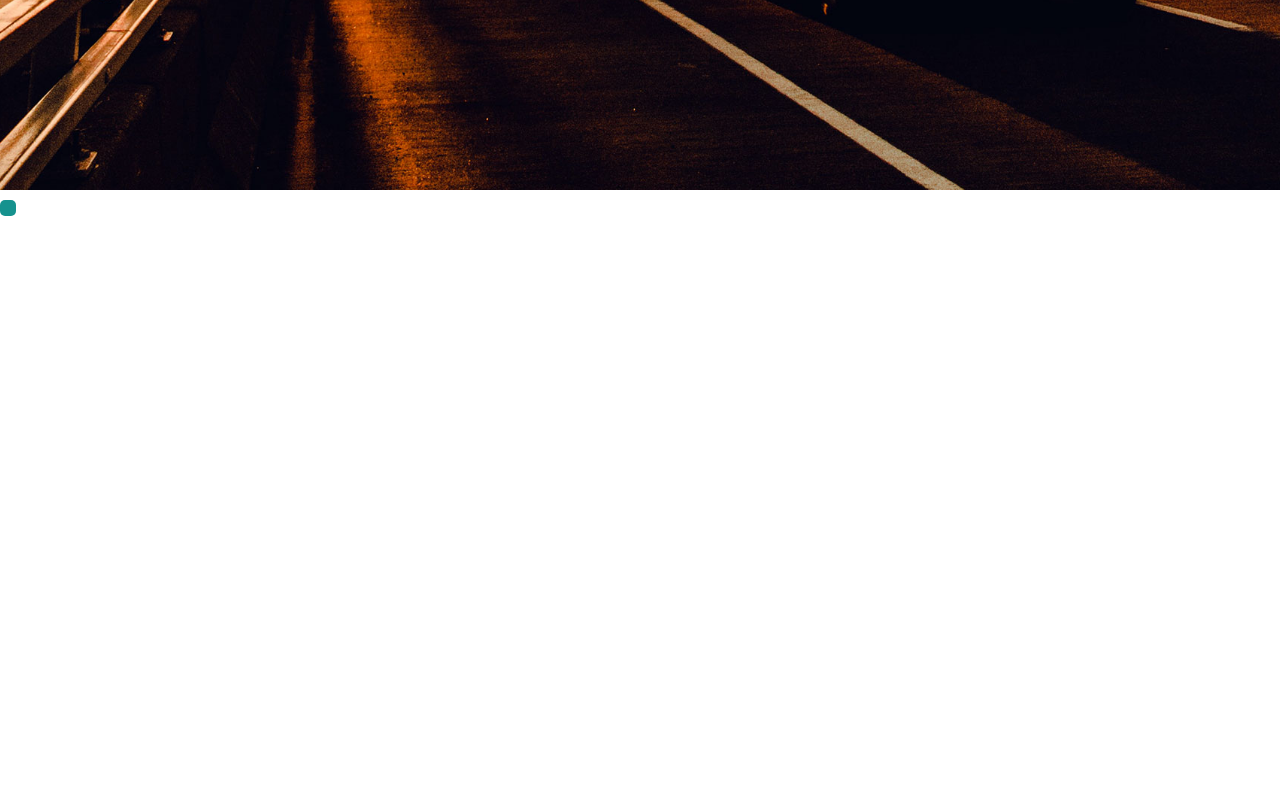
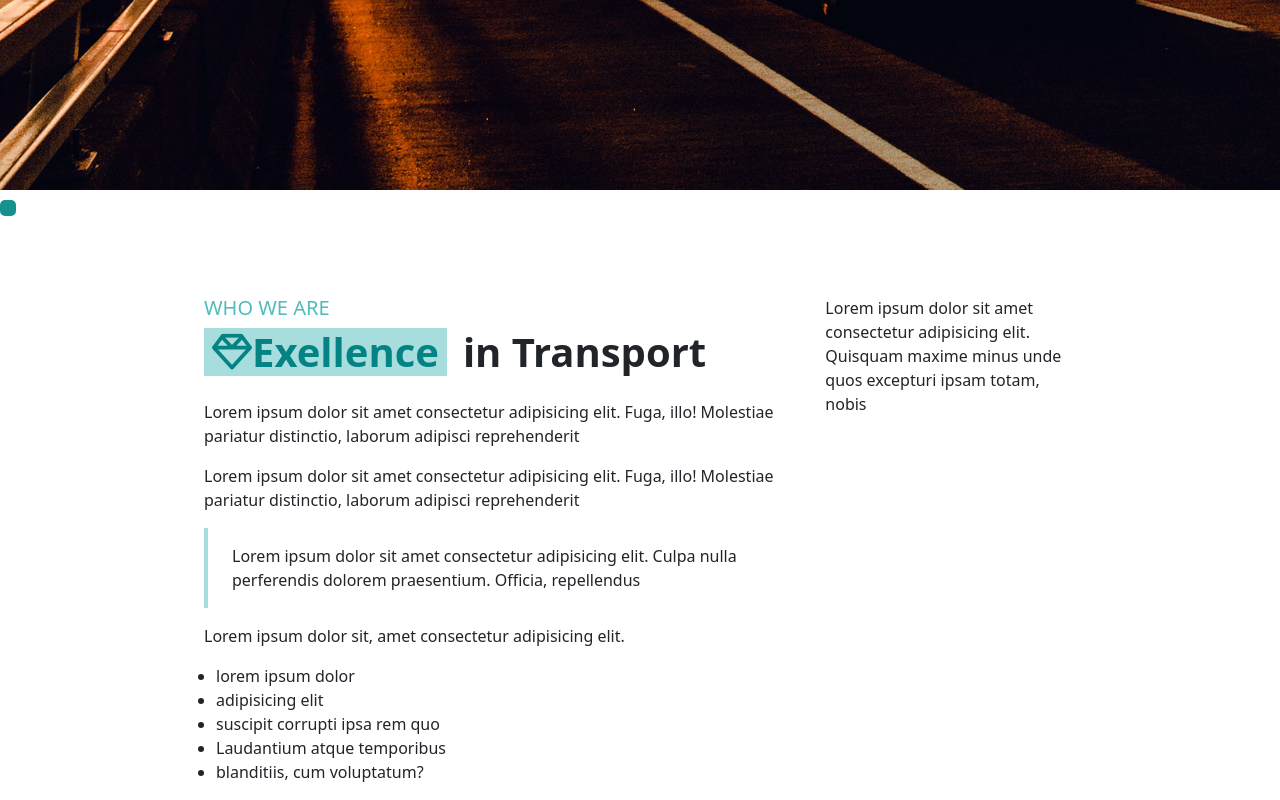
Before and after one commit to grossiValentina/proj-html-vuejs, a Vue app: page / in a window 1280 px wide. Shown: the part 650-1450 px from the top of the page. Before the commit the page ends 866 px from the top, so only its background shows below. Built offline with nearby package versions, Linux system fonts and the light colour scheme.

Commit message:
add: lista dinamica

```diff
--- a/src/components/AppButtonTran.vue
+++ b/src/components/AppButtonTran.vue
@@ -18,6 +18,7 @@ export default {
 
 <style scoped lang="scss">
 @use "./style/partials/variables" as *;
+
 button{
     border-color: $BlueChillVibrant;
     color: $BlueChillVibrant;
--- a/src/components/AppHeader.vue
+++ b/src/components/AppHeader.vue
@@ -86,16 +86,16 @@ export default {
 
             <!-- titolo del main e contenuto  -->
             <div class="my-container">
-                <h4>LOGISTICS SERVICE</h4>
+                <h5>LOGISTICS SERVICE</h5>
                 <h1 class="fw-bold">CARGO TRANSPORT</h1>
                 <p>Lorem ipsum dolor sit, amet consectetur adipisicing elit. Soluta quod, reiciendis impedit architecto sunt
                     nulla consequatur, corporis ducimus doloremque hic, eligendi aut quidem totam qui ratione nam explicabo.
                     Est, quaerat.</p>
-                    <div class="d-flex align-items-end pt-2">
-                        <AppButton buttonText="GET IN TOUCH"/>
-                        <AppButtonTran class="ms-3 align-items-end" buttonText="READ MORE"/>
-                    </div>
-
+                <!-- bottoni riutilizzabili  -->
+                <div class="d-flex align-items-end pt-2">
+                    <AppButton buttonText="GET IN TOUCH" />
+                    <AppButtonTran class="ms-3 align-items-end" buttonText="READ MORE" />
+                </div>
             </div>
         </div>
     </section>
@@ -104,6 +104,7 @@ export default {
 
 <style scoped lang="scss">
 @use "./style/partials/variables" as *;
+@use "./style/general.scss";
 
 .wrapper {
     width: 100%;
@@ -119,22 +120,34 @@ export default {
     background-position: center;
     background-repeat: no-repeat;
     height: 100vh;
-};
-.my-container{
+}
+
+;
+
+.my-container {
     width: 40%;
     padding-top: 8rem;
-    h1{
+
+    h1 {
         color: $White;
         font-size: 4rem;
-    };
-    h4{
+    }
+
+    ;
+
+    h5 {
         color: $FountainBlue;
-    };
-    p{
+    }
+
+    ;
+
+    p {
         color: $White;
     }
 
-};
+}
+
+;
 
 .info {
     color: $White;
--- /dev/null
+++ b/src/components/AppList.vue
@@ -0,0 +1,24 @@
+<script>
+
+export default {
+
+    props: {
+        list: {
+            type: Array,
+        },
+    }
+}
+
+</script>
+
+
+<template>
+    <ul>
+        <li v-for="item in list" :key="item.text" >{{ item.text }}</li>
+    </ul>
+</template>
+
+
+<style scoped lang="scss">
+@use "./style/partials/variables" as *;
+</style>
--- a/src/components/AppMain.vue
+++ b/src/components/AppMain.vue
@@ -1,22 +1,89 @@
 <script>
-import { store } from "../store";
+import AppList from "./AppList.vue";
+
 export default {
     data() {
         return {
-            store
+            list: [
+            {
+                text: "lorem ipsum dolor"
+            },
+            {
+                text: "adipisicing elit"
+            },
+            {
+                text: "suscipit corrupti ipsa rem quo"
+            },
+            {
+                text: "Laudantium atque temporibus"
+            },
+            {
+                text: "blanditiis, cum voluptatum?"
+            }
+            ],
+
         }
     },
-
-
+    components: {AppList}
 }
 </script>
 
 
 <template>
+    <section class="container">
+        <div class="row">
 
+            <!-- colonna Excellence in Transport  -->
+            <div class="col-8 me-4">
+                <h5>WHO WE ARE</h5>
+                <div class="d-flex">
+                    <h2 class="title-bg ps-2 pe-2"><i class="fa-regular fa-gem"></i>Exellence</h2>
+                    <h2 class="ps-3">in Transport</h2>
+                </div>
+                <p class="pt-3">Lorem ipsum dolor sit amet consectetur adipisicing elit. Fuga, illo! Molestiae pariatur distinctio, laborum adipisci reprehenderit </p>
+                <p>Lorem ipsum dolor sit amet consectetur adipisicing elit. Fuga, illo! Molestiae pariatur distinctio, laborum adipisci reprehenderit </p>
+                <div class="line-green">
+                    <p class="font-italic ms-4 mb-0 pt-3">Lorem ipsum dolor sit amet consectetur adipisicing elit. Culpa nulla perferendis dolorem praesentium. Officia, repellendus </p>
+                </div>
+                <p class="pt-3">Lorem ipsum dolor sit, amet consectetur adipisicing elit. </p>
+
+                <!-- lista dinamica  -->
+                <div>
+                   <AppList :list="list"/>
+                </div>
+            </div>
+
+            <!-- colonna Vehicle Types   -->
+            <div class="col">
+                Lorem ipsum dolor sit amet consectetur adipisicing elit. Quisquam maxime minus unde quos excepturi ipsam
+                totam, nobis
+            </div>
+
+        </div>
+        <div>
+
+        </div>
+    </section>
 </template>
 
 
 <style scoped lang="scss">
+@use "./style/partials/variables" as *;
+@use "./style/general.scss";
 
+.container {
+    padding-top: 5rem;
+};
+.title-bg{
+    background-color: rgba($FountainBlue, 0.5);
+    color: $BlueLagoon;
+};
+.line-green{
+    border-left: 4px solid rgba($FountainBlue, 0.5);
+    height: 5rem;
+};
+ul{
+    margin-left: 12px;
+    padding: 0;
+}
 </style>
--- a/src/components/style/general.scss
+++ b/src/components/style/general.scss
@@ -1,3 +1,16 @@
 @use "./partials/variables" as *;
 
-@import "bootstrap/scss/bootstrap.scss"
+@import "bootstrap/scss/bootstrap.scss";
+
+.container{
+    width: 70%;
+};
+
+h2{
+    font-size: 2.5rem;
+    font-weight: bold;
+};
+
+h5{
+    color: $FountainBlue;
+};
```
